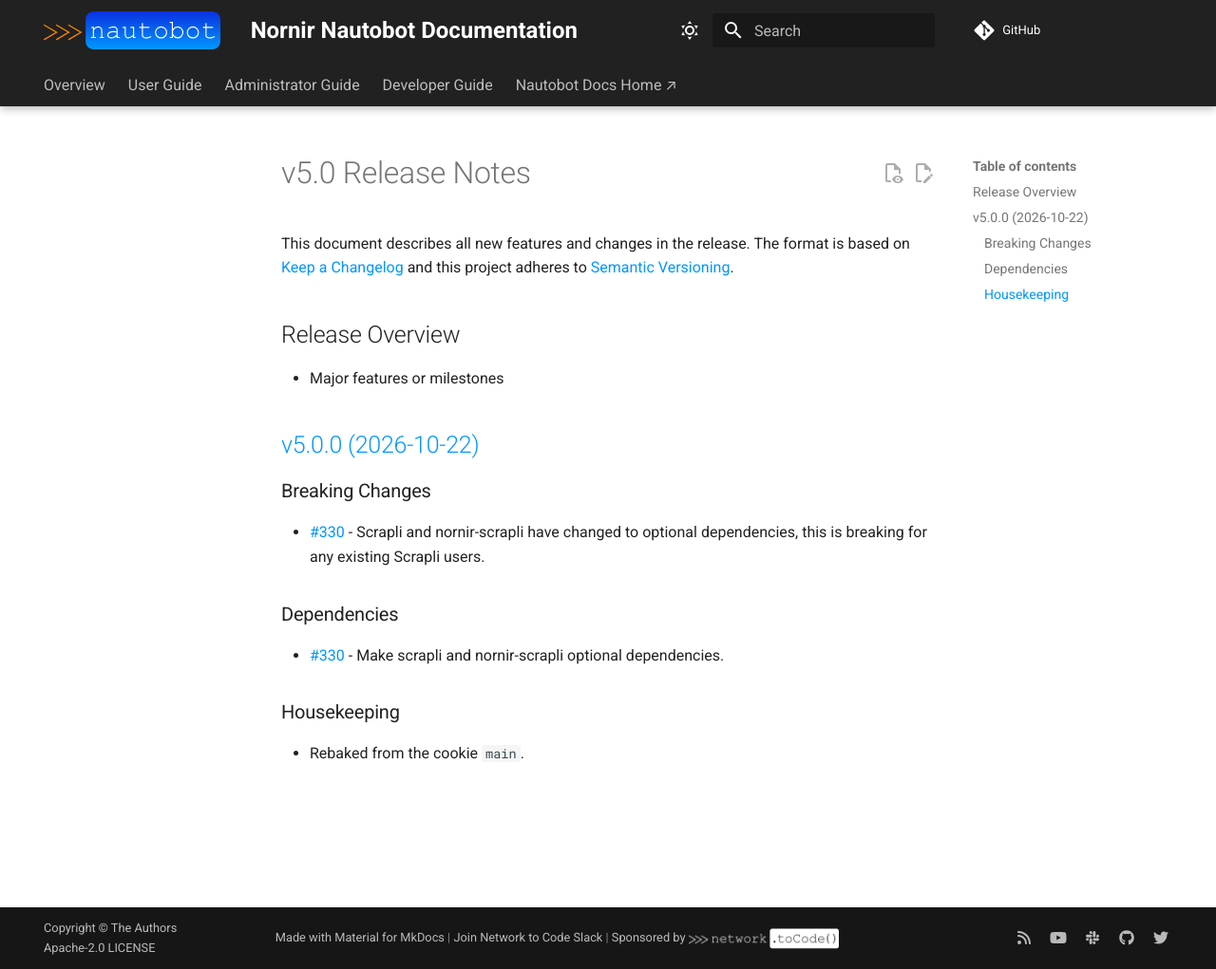
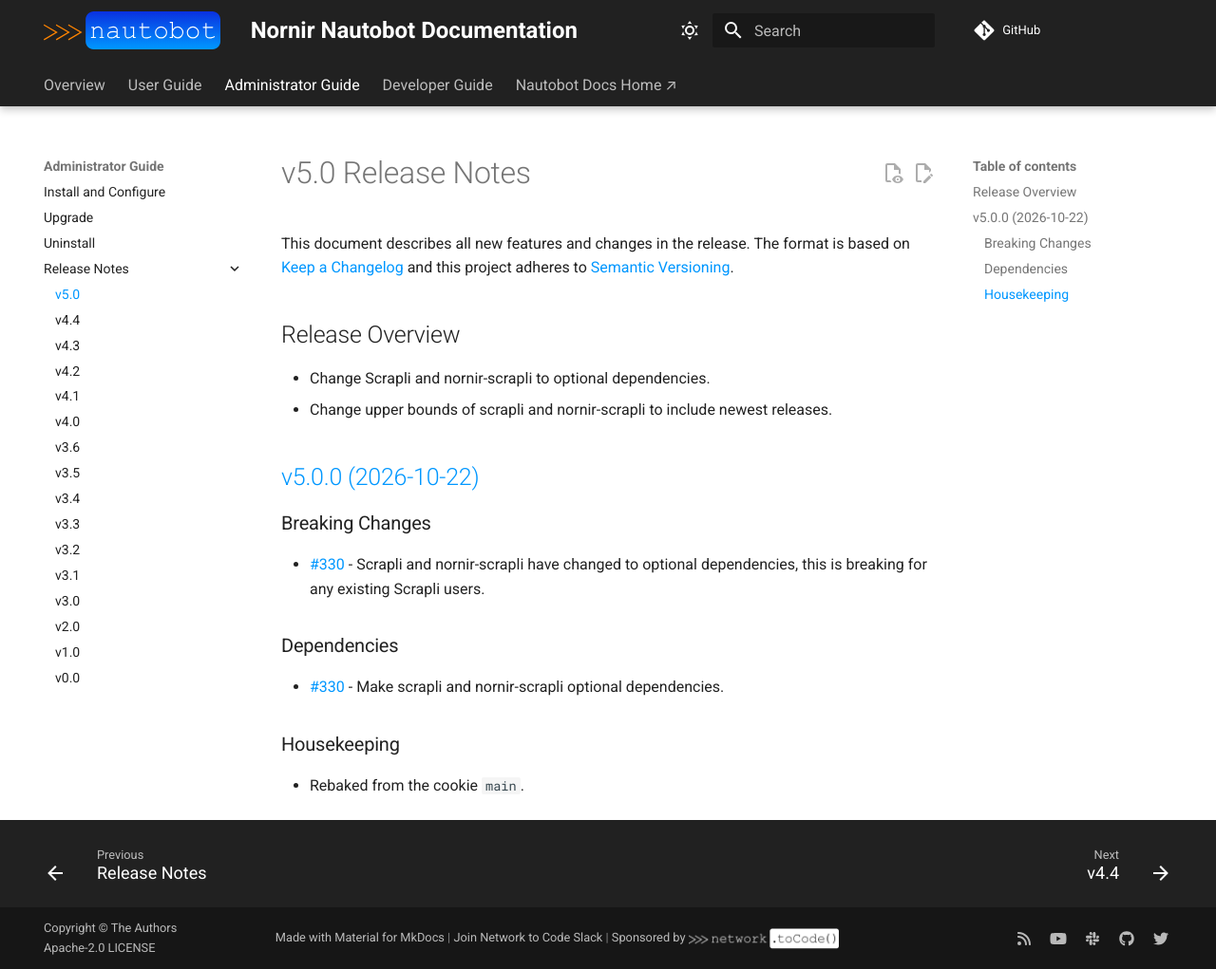
Before and after one commit to nautobot/nornir-nautobot, an MkDocs documentation site: the page built from docs/admin/release_notes/version_5.0.md, in a window 1280 px wide and 1021 px high. Shown: the whole window at 95% size. Built offline with MkDocs 1.6.1 and Material for MkDocs 9.7.7, drawn with Linux system fonts in a browser that asks for light colours; comment, search, counter and statistics services are not loaded.

Commit message:
Apply batched suggestions from code review
Co-authored-by: Jeff Kala <48843785+jeffkala@users.noreply.github.com>

```diff
--- a/docs/admin/release_notes/version_5.0.md
+++ b/docs/admin/release_notes/version_5.0.md
@@ -4,7 +4,8 @@
 
 ## Release Overview
 
-- Major features or milestones
+- Change Scrapli and nornir-scrapli to optional dependencies.
+- Change upper bounds of scrapli and nornir-scrapli to include newest releases.
 
 <!-- towncrier release notes start -->
 
--- a/mkdocs.yml
+++ b/mkdocs.yml
@@ -177,6 +177,7 @@
       - Uninstall: "admin/uninstall.md"
       - Release Notes:
           - Release Notes: "admin/release_notes/index.md"
+          - v5.0: "admin/release_notes/version_5.0.md"
           - v4.4: "admin/release_notes/version_4.4.md"
           - v4.3: "admin/release_notes/version_4.3.md"
           - v4.2: "admin/release_notes/version_4.2.md"
```
